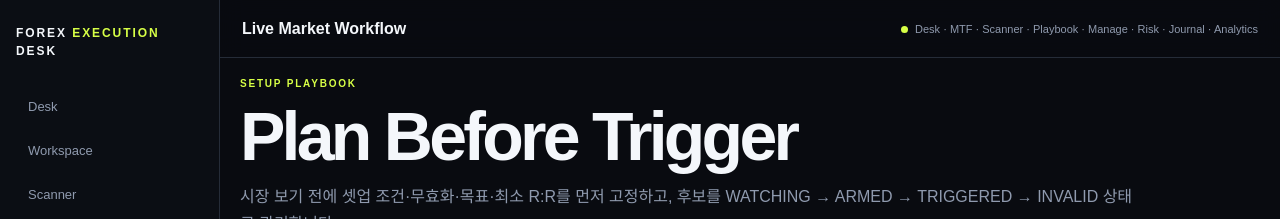
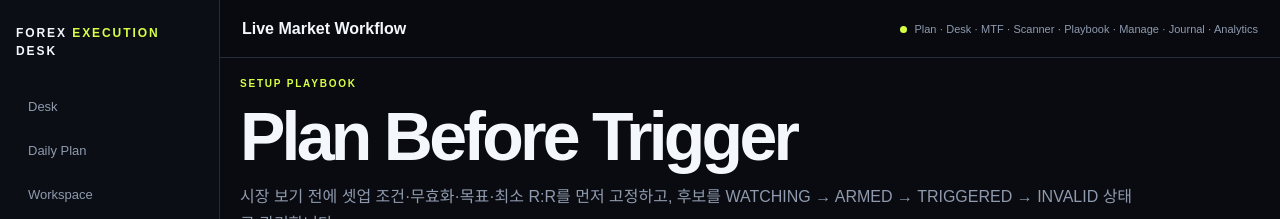
Before and after one commit to tjdrprns2001-coder/-pulse-radar-pro-v3, a Next.js app in the folder forex-book-lab/: page /playbook in a window 1280 px wide. Shown: the top 219 px of the page. Built offline with nearby package versions, Linux system fonts and the light colour scheme.

Commit message:
forex-book-lab: add daily plan navigation

```diff
--- a/forex-book-lab/src/components/app-shell.tsx
+++ b/forex-book-lab/src/components/app-shell.tsx
@@ -3,6 +3,7 @@ import type { ReactNode } from "react";
 
 const nav = [
   ["Desk", "/"],
+  ["Daily Plan", "/daily-plan"],
   ["Workspace", "/workspace"],
   ["Scanner", "/scanner"],
   ["Playbook", "/playbook"],
@@ -24,7 +25,7 @@ export function AppShell({ children }: { children: ReactNode }) {
       <main className="main">
         <header className="topbar">
           <strong>Live Market Workflow</strong>
-          <div className="status"><span className="dot" />Desk · MTF · Scanner · Playbook · Manage · Risk · Journal · Analytics</div>
+          <div className="status"><span className="dot" />Plan · Desk · MTF · Scanner · Playbook · Manage · Journal · Analytics</div>
         </header>
         <div className="content">{children}</div>
       </main>
```
